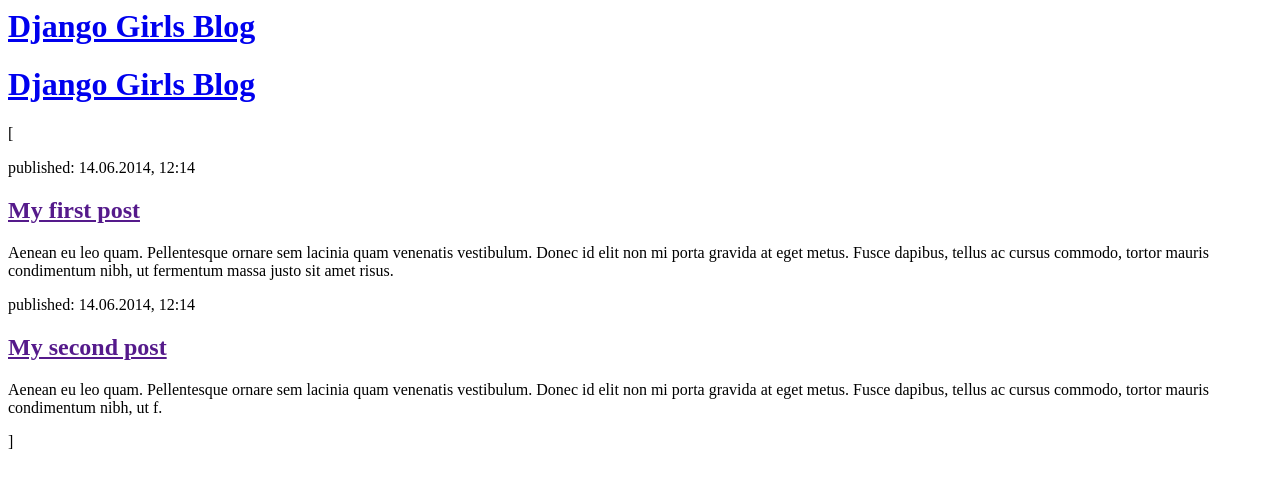
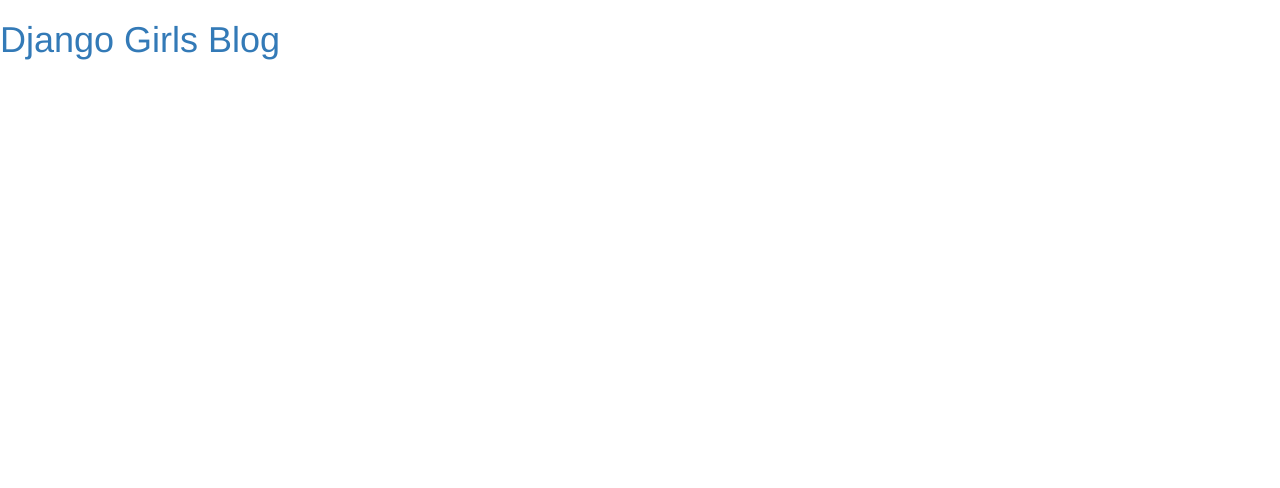
Before and after one commit to Imainkindred/my-first-blog, a Django app: page / in a window 1280 px wide. Shown: the top 488 px of the page. Run offline with Django 3.2, Linux system fonts and the light colour scheme; data that the repository does not hold is empty; some libraries are stand-ins or nearby versions.

Commit message:
editted html for correct

```diff
--- a/blog/templates/blog/post_list.html
+++ b/blog/templates/blog/post_list.html
@@ -1,11 +1,10 @@
 <html>
     <head>
         <title>Django Girls blog</title>
+        <link rel="stylesheet" href="//maxcdn.bootstrapcdn.com/bootstrap/3.2.0/css/bootstrap.min.css">
+        <link rel="stylesheet" href="//maxcdn.bootstrapcdn.com/bootstrap/3.2.0/css/bootstrap-theme.min.css">
     </head>
     <body>
-        <div>
-            <h1><a href="/">Django Girls Blog</a></h1>
-        </div>
         <div>
             <h1><a href="/">Django Girls Blog</a></h1>
         </div>
@@ -17,16 +16,5 @@
                 <p>{{ post.text|linebreaksbr }}</p>
             </div>
         {% endfor %}
-        <div>
-        [    <p>published: 14.06.2014, 12:14</p>
-            <h2><a href="">My first post</a></h2>
-            <p>Aenean eu leo quam. Pellentesque ornare sem lacinia quam venenatis vestibulum. Donec id elit non mi porta gravida at eget metus. Fusce dapibus, tellus ac cursus commodo, tortor mauris condimentum nibh, ut fermentum massa justo sit amet risus.</p>
-        </div>
-
-        <div>
-            <p>published: 14.06.2014, 12:14</p>
-            <h2><a href="">My second post</a></h2>
-            <p>Aenean eu leo quam. Pellentesque ornare sem lacinia quam venenatis vestibulum. Donec id elit non mi porta gravida at eget metus. Fusce dapibus, tellus ac cursus commodo, tortor mauris condimentum nibh, ut f.</p>]
-        </div>
     </body>
 </html>
```
